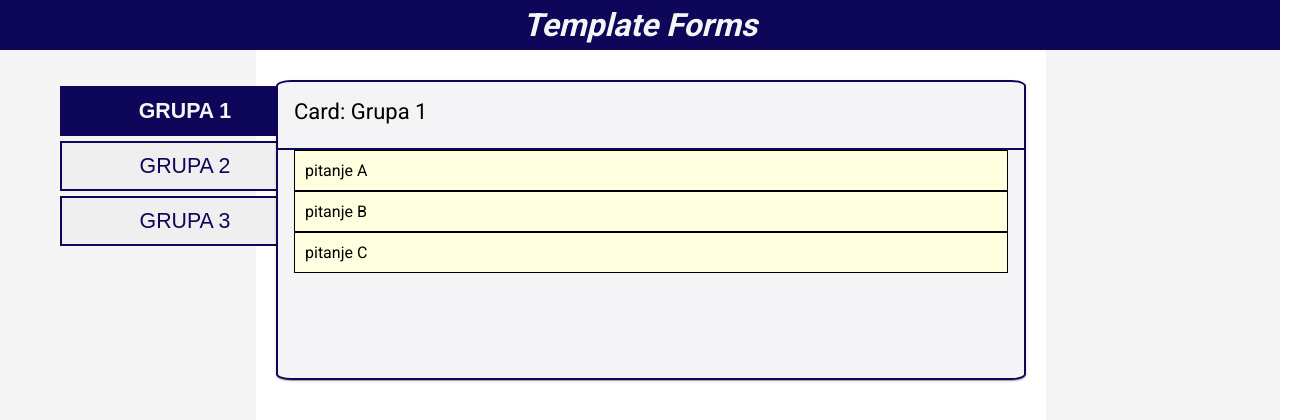
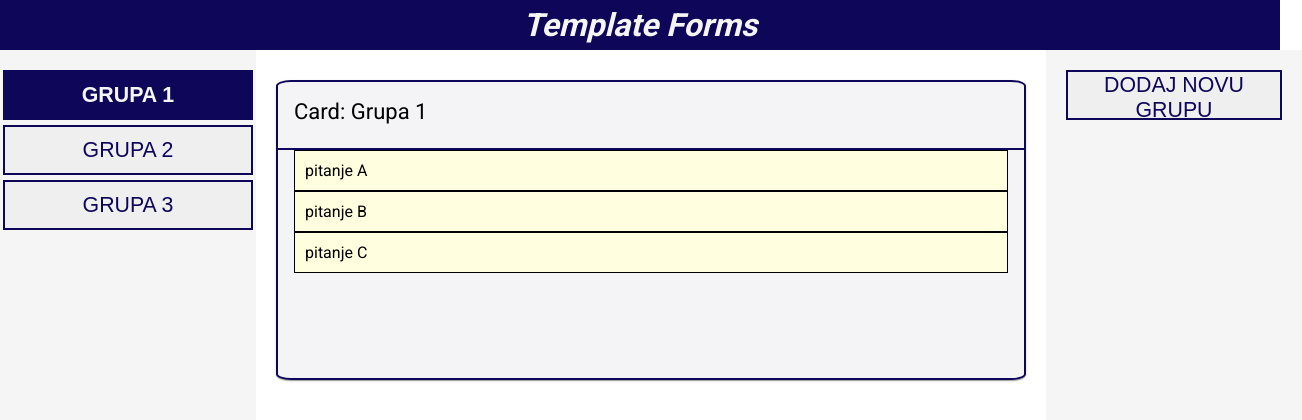
Before and after one commit to CROmarcos/TemplateForms, an Angular app in the folder frontend/: page / in a window 1280 px wide. Shown: the top 420 px of the page, 1302 px wide, since content can reach past the window. Built offline with nearby package versions, Linux system fonts and the light colour scheme.

Commit message:
Dodavanje nove grupe pitanja

```diff
--- a/frontend/src/app/app.component.html
+++ b/frontend/src/app/app.component.html
@@ -15,7 +15,9 @@
         <app-card [text]="card.text"></app-card>
       </ng-container>
     </div>
-    <div class="side-panel"></div>
+    <div class="side-panel">
+      <button (click)="addNewGroup()">Dodaj novu grupu</button>
+    </div>
   </div>
 </main>
 
--- a/frontend/src/app/app.component.scss
+++ b/frontend/src/app/app.component.scss
@@ -13,29 +13,34 @@
     background-color: whitesmoke;
     padding: 20px;
     box-sizing: border-box;
+    display: flex;
+    justify-content: center;
 
     ul {
         list-style: none;
+        margin: 0;
+        padding: 0;
     }
 
     li {
+        width: fit-content;
+        height: fit-content;
+        margin-bottom: 5px;
+    }
+
+    button {
         width: 250px;
         height: 50px;
-        margin-bottom: 5px;
-
-        button {
-            width: 100%;
-            height: 100%;
         text-transform: uppercase;
         font-size: 16pt;
+        cursor: pointer;
         border: rgb(14, 6, 89) 2pt solid;
         color: rgb(14, 6, 89);
 
         &.active {
             color: whitesmoke;
             font-weight: bold;
-                background-color:rgb(14, 6, 89);
-            }
+            background-color: rgb(14, 6, 89);
         }
     }
 }
--- a/frontend/src/app/app.component.ts
+++ b/frontend/src/app/app.component.ts
@@ -34,4 +34,15 @@ export class AppComponent {
       }
     }
   }
+
+  addNewGroup() {
+    console.log("Add new group")
+    const newCard = {
+      id: this.cards.length + 1,
+      text: `Grupa ${this.cards.length + 1}`
+    };
+
+    this.cards.push(newCard);
+    this.selectedCard = newCard;
+  }
 }
```
Lines whose indentation alone changed are shown as unchanged.
